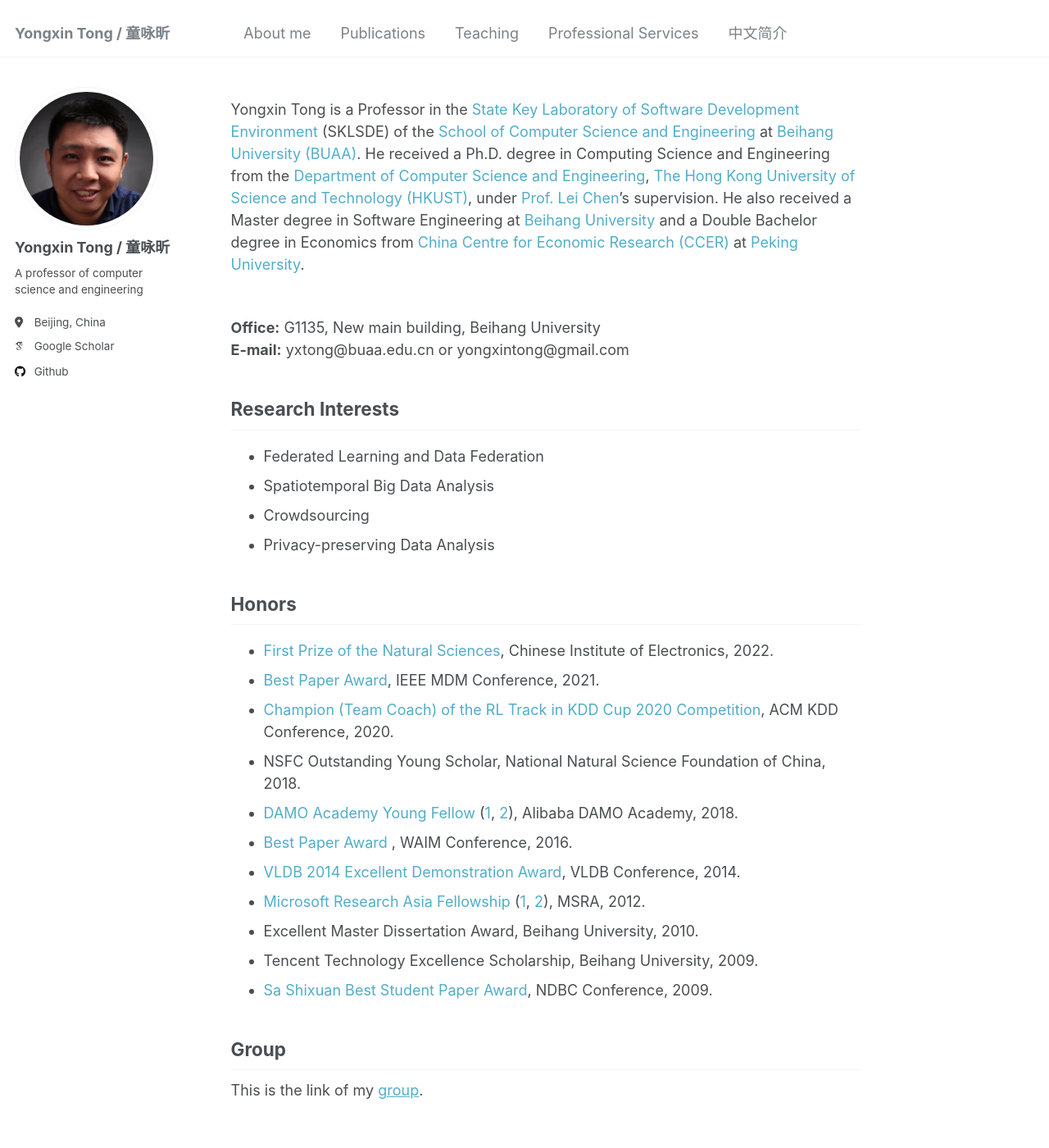
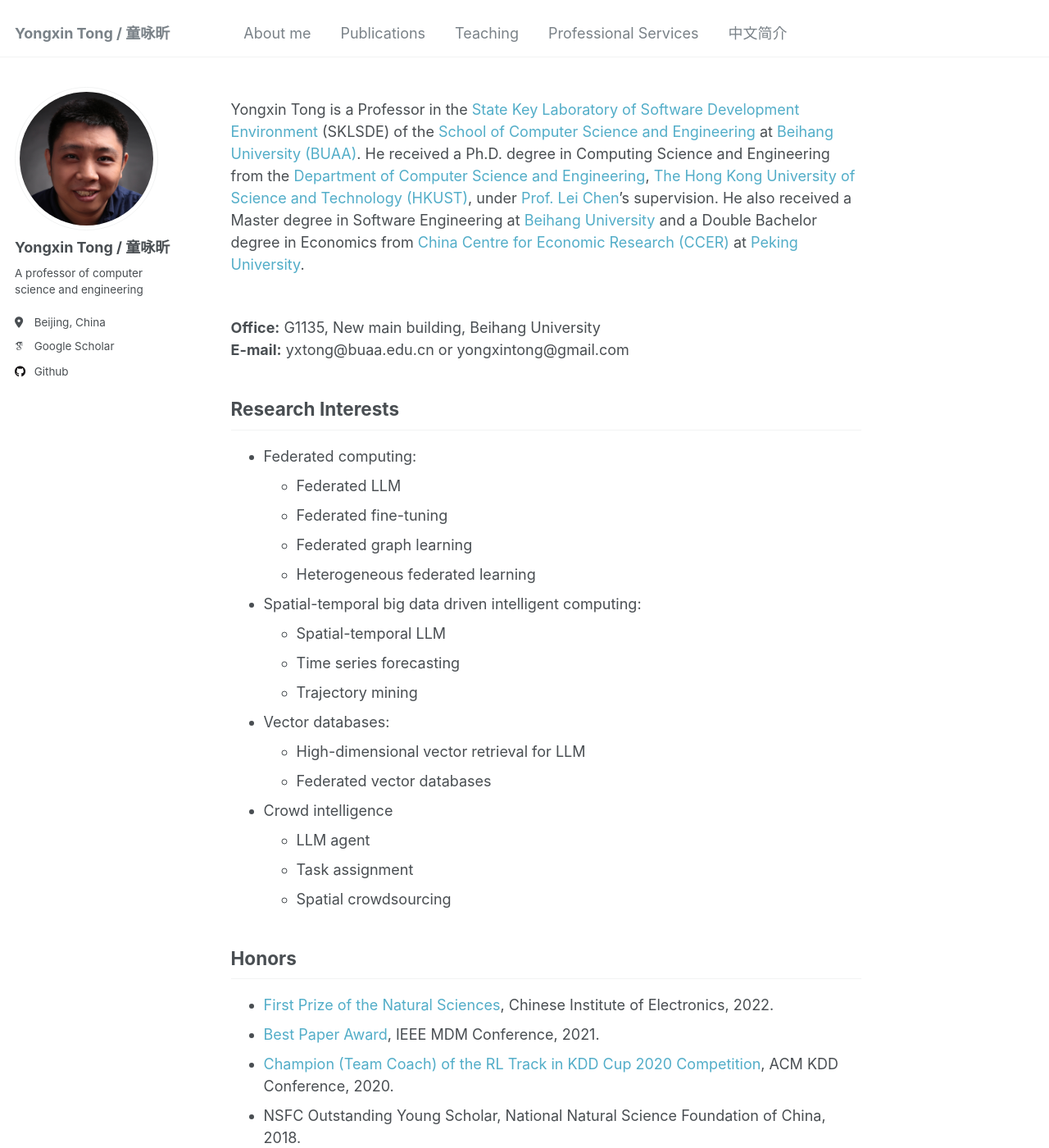
Before and after one commit to YongxinTong/YongxinTong.github.io, a Jekyll site: the page built from _pages/about.md, in a window 1280 px wide and 1400 px high. Shown: the whole window at 82% size. Built offline with Jekyll 4.4.1, drawn with Linux system fonts in a browser that asks for light colours; some web fonts are replaced.

Commit message:
Update about.md

```diff
--- a/_pages/about.md
+++ b/_pages/about.md
@@ -18,12 +18,23 @@ Yongxin Tong is a Professor in the <a href="http://www.nlsde.buaa.edu.cn/" targe
 Research Interests
 ------
 
-<ul>
-            <li>Federated Learning and Data Federation</li>
-            <li>Spatiotemporal Big Data Analysis</li>
-            <li>Crowdsourcing</li>
-            <li>Privacy-preserving Data Analysis</li>
-</ul>
++ Federated computing:
+  + Federated LLM
+  + Federated fine-tuning
+  + Federated graph learning
+  + Heterogeneous federated learning
++ Spatial-temporal big data driven intelligent computing:
+  + Spatial-temporal LLM
+  + Time series forecasting
+  + Trajectory mining
++ Vector databases:
+  + High-dimensional vector retrieval for LLM
+  + Federated vector databases
++ Crowd intelligence
+  + LLM agent
+  + Task assignment
+  + Spatial crowdsourcing
+
 
 
 Honors
```
